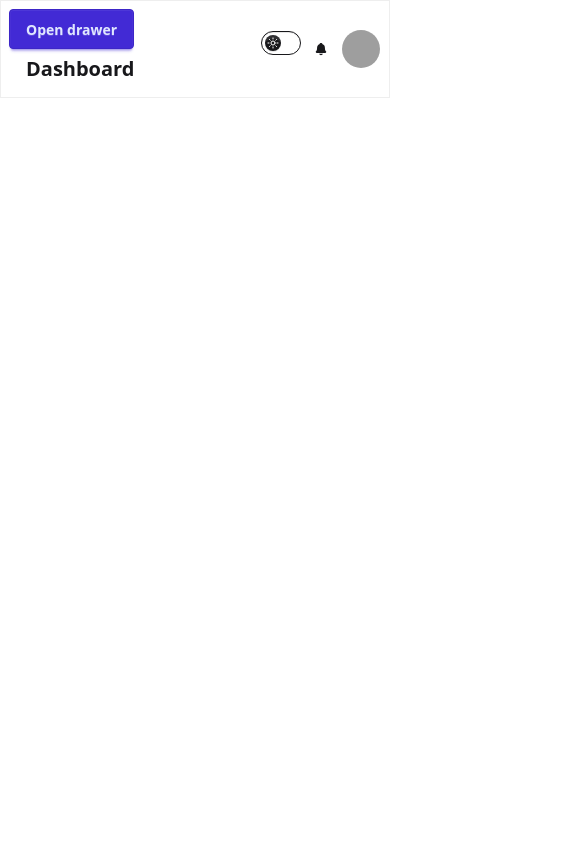
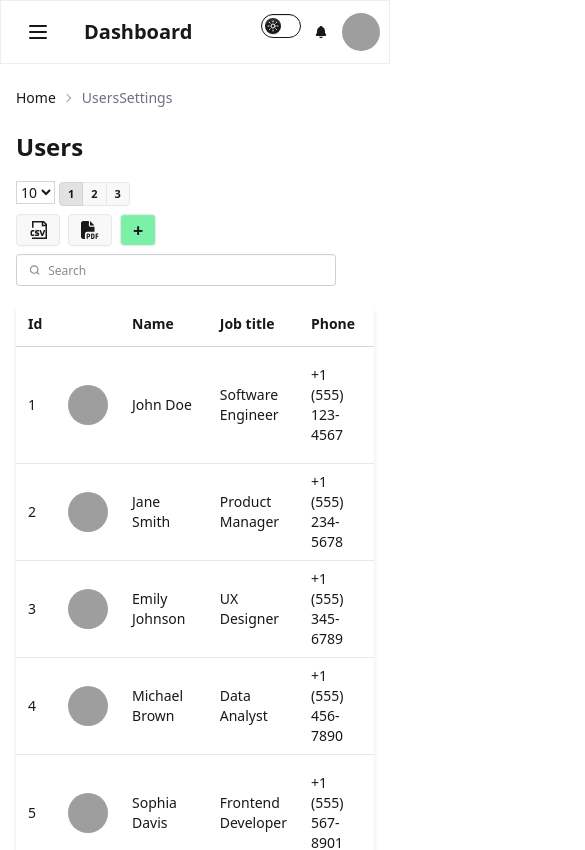
Before and after one commit to Ukasha-hub/reuseable-dashboard, a React (Vite) app: page /usersSettings in a window 390 px wide. Shown: the top 850 px of the page, 585 px wide, since content can reach past the window. Built offline with nearby package versions, Linux system fonts and the light colour scheme; grey boxes are pictures that could not be loaded.

Commit message:
some changes done

```diff
--- a/src/Components/Breadcrumb.jsx
+++ b/src/Components/Breadcrumb.jsx
@@ -1,28 +1,34 @@
+import React from 'react';
+import { useLocation, Link } from 'react-router-dom';
 
-import React from 'react'
-import { Link } from 'react-router-dom';
+const Breadcrumbs = () => {
+  const location = useLocation();
+  const pathnames = location.pathname.split('/').filter(Boolean);
 
-const Breadcrumb = ({location, pathnames}) => {
   return (
-    <div>
     <div className="text-sm breadcrumbs mb-4">
       <ul>
         <li><Link to="/">Home</Link></li>
         {pathnames.map((value, index) => {
           const to = `/${pathnames.slice(0, index + 1).join('/')}`;
           const isLast = index === pathnames.length - 1;
+
+          // Check if current segment is "edit" and followed by an ID
+          const isEditWithID = value.toLowerCase() === 'edit' && pathnames[index + 1];
+
           return (
             <li key={to}>
-
+              {isLast || isEditWithID ? (
                 <span className="text-gray-500 capitalize">{value}</span>
-
+              ) : (
+                <Link to={to} className="capitalize">{value}</Link>
+              )}
             </li>
           );
         })}
       </ul>
     </div>
-    </div>
-  )
-}
+  );
+};
 
-export default Breadcrumb
+export default Breadcrumbs;
--- /dev/null
+++ b/src/Components/Footer.jsx
@@ -0,0 +1,18 @@
+import React from 'react'
+import logo from '../assets/sysnova broadcast logo.png';
+
+const Footer = () => {
+  return (
+    <div>
+        <footer className="footer sm:footer-horizontal bg-gray-100 opacity-90 text-gray-800 justify-center p-4">
+
+
+            <div className='flex flex-row'><span>Developed by:</span> <img src={logo} alt="" className='h-7 w-30'/></div>
+
+
+    </footer>
+    </div>
+  )
+}
+
+export default Footer
--- a/src/Components/Sidebar.jsx
+++ b/src/Components/Sidebar.jsx
@@ -5,6 +5,11 @@ import Homepage from '../Pages/Homepage';
 import UserProfile from '../Pages/UserProfile';
 import UserSettings from '../Pages/UserSettings';
 import AddUserForm from '../Pages/AddUserForm';
+import Footer from './Footer';
+
+import { FaHome } from "react-icons/fa";
+import { IoMdSettings } from "react-icons/io";
+import { GrUserSettings } from "react-icons/gr";
 
 
 const Sidebar = () => {
@@ -19,10 +24,13 @@ const Sidebar = () => {
         <Routes>
         <Route path="/" element={<Homepage />} />
         <Route path="/userprofile" element={<UserProfile />} />
-        <Route path="/settings/users" element={<UserSettings />} />
-        <Route path="/settings/users/form" element={<AddUserForm />} />
-        <Route path="/settings/users/form/:id" element={<AddUserForm />} />
+        <Route path="/usersSettings" element={<UserSettings />} />
+        <Route path="/usersSettings/add" element={<AddUserForm />} />
+        <Route path="/usersSettings/edit/:id" element={<AddUserForm />} />
+
         </Routes>
+
+        <Footer></Footer>
 
 
       </div>
@@ -53,15 +61,15 @@ const Sidebar = () => {
                 <kbd className="kbd kbd-sm">K</kbd>
                 </label>
             </li>
-            <li><Link to="/">Home</Link></li>
+            <li><Link to="/"><FaHome />Home</Link></li>
 
 
           {/* Settings Dropdown */}
           <li>
             <details>
-              <summary>Settings</summary>
+              <summary><IoMdSettings /> Settings</summary>
               <ul className="pl-4">
-                <li><Link to="/settings/users" >User Settings</Link></li>
+                <li><Link to="/usersSettings" ><GrUserSettings /> User Settings</Link></li>
               </ul>
             </details>
           </li>
--- a/src/Components/Topbar.jsx
+++ b/src/Components/Topbar.jsx
@@ -5,11 +5,19 @@ import NotificationButton from "./NotificationButton"
 const Topbar = () => {
 
   return (
-    <div>
-        <div className="navbar bg-base-100 border border-base-300    lg:px-5 md:px-4 ">
+    <div className=" sticky top-0 z-60 ">
+        <div className="navbar bg-base-100 border border-base-300   lg:px-5 md:px-4 ">
             <div className="flex-1">
-            <label htmlFor="my-drawer" className="btn btn-primary drawer-button lg:hidden ">
-                    Open drawer
+            <label htmlFor="my-drawer" className="btn btn-ghost drawer-button lg:hidden">
+                <svg
+                    xmlns="http://www.w3.org/2000/svg"
+                    className="h-6 w-6"
+                    fill="none"
+                    viewBox="0 0 24 24"
+                    stroke="currentColor"
+                >
+                    <path strokeLinecap="round" strokeLinejoin="round" strokeWidth={2} d="M4 6h16M4 12h16M4 18h16" />
+                </svg>
             </label>
                 <a className="btn btn-ghost text-xl">Dashboard</a>
 
--- a/src/Pages/AddUserForm.jsx
+++ b/src/Pages/AddUserForm.jsx
@@ -1,10 +1,13 @@
 import React, { useState, useEffect } from 'react';
-import { useNavigate, useParams } from 'react-router-dom';
+import { useLocation, useNavigate, useParams } from 'react-router-dom';
+import Breadcrumb from '../Components/Breadcrumb';
 
 const AddUserForm = () => {
   const { id } = useParams(); // get user id from URL
   console.log("Editing user ID:", id);
   const navigate = useNavigate();
+  const location = useLocation();
+  const pathnames = location.pathname.split('/').filter(Boolean);
   const [formData, setFormData] = useState({
     name: '',
     jobTitle: '',
@@ -59,11 +62,21 @@ const AddUserForm = () => {
       localStorage.setItem('users', JSON.stringify(stored));
     }
 
-    navigate('/settings/users');
+    navigate('/usersSettings');
   };
   return (
     <div>
+
         <section className="p-6 bg-base-300 dark:text-gray-900">
+        <div className="flex justify-between items-center mb-4">
+            <Breadcrumb location={location} pathnames={pathnames} />
+            <button
+              className="btn btn-sm btn-outline"
+              onClick={() => navigate(-1)} // go back to previous page
+            >
+              Back
+            </button>
+          </div>
             <form noValidate="" action="" onSubmit={handleSubmit} className="container flex flex-col mx-auto space-y-12">
                 <fieldset className=" gap-6 p-6 rounded-md shadow-sm bg-base-100">
                     <div className="space-y-2 col-span-full lg:col-span-1 pb-5">
--- a/src/Pages/UserSettings.jsx
+++ b/src/Pages/UserSettings.jsx
@@ -10,7 +10,7 @@ import { downloadCSV, downloadPDF } from '../Utils/DownloadUtils';
 
 
 
-const USERS_PER_PAGE = 10;
+
 
 const UserSettings = () => {
   const [currentPage, setCurrentPage] = useState(1);
@@ -18,7 +18,7 @@ const UserSettings = () => {
 
   const [searchTerm, setSearchTerm] = useState('');
 
-
+  const [usersPerPage, setUsersPerPage] = useState(10);
   const [userList, setUserList] = useState(() => {
     const stored = localStorage.getItem('users');
     if (stored) {
@@ -48,7 +48,7 @@ const UserSettings = () => {
   const location = useLocation();
   const pathnames = location.pathname.split('/').filter(Boolean);
 
-  const totalPages = Math.ceil(filteredUsers.length / USERS_PER_PAGE);
+  const totalPages = Math.ceil(filteredUsers.length / usersPerPage);
 
 
 
@@ -63,8 +63,8 @@ const UserSettings = () => {
     return 0;
   });
 
-  const startIndex = (currentPage - 1) * USERS_PER_PAGE;
-  const paginatedUsers = sortedUsers.slice(startIndex, startIndex + USERS_PER_PAGE);
+  const startIndex = (currentPage - 1) * usersPerPage;
+  const paginatedUsers = sortedUsers.slice(startIndex, startIndex + usersPerPage);
 
   const changePage = (pageNumber) => {
     setCurrentPage(pageNumber);
@@ -102,16 +102,32 @@ const UserSettings = () => {
 
 
   return (
-    <div className="container p-2 mx-auto sm:p-4 dark:text-gray-800">
+    <div className="container  mx-auto p-4 dark:text-gray-800">
       <div><Breadcrumb location={location} pathnames={pathnames}></Breadcrumb></div>
-      <div className='flex flex-row justify-between'>
+      <div className='flex lg:flex-row flex-col mb-2  justify-between'>
 
             <div><h2 className="mb-4 text-2xl font-semibold leading-tight">Users</h2></div>
 
 
+        <div className='flex flex-row  gap-1'>
+            <div className="flex items-center  gap-2">
 
+                      <select
+                        className="select-md border border-gray-300  "
+                        value={usersPerPage}
+                        onChange={(e) => {
+                          setUsersPerPage(Number(e.target.value));
+                          setCurrentPage(1); // reset to first page on change
+                        }}
+                      >
+                        <option value={5}>5</option>
+                        <option value={10}>10</option>
+                        <option value={20}>20</option>
+                        <option value={50}>50</option>
+                      </select>
+              </div>
 
-        <div className="join flex justify-center mt-4">
+            <div className="join flex justify-center mt-1 lg:mt-3">
               {generatePagination().map((page, idx) => (
                 <button
                   key={idx}
@@ -123,8 +139,22 @@ const UserSettings = () => {
               ))}
             </div>
         </div>
-       <div className='flex flex-row justify-between'>
-                  <label className="input lg:text-base-content text-white">
+
+
+
+
+
+      </div>
+       <div className='flex lg:flex-row flex-col gap-2 justify-between'>
+
+              <div className='flex gap-2'>
+                        <div className="tooltip lg:z-50" data-tip="Download CSV"> <button className='btn btn-sm' onClick={() => downloadCSV(userList)}><GrDocumentCsv className='text-lg'/></button></div>
+                         <div className="tooltip lg:z-50" data-tip="Download PDF"> <button className='btn btn-sm' onClick={() => downloadPDF(userList)}><FaFilePdf className='text-lg'/></button></div>
+
+                      <Link to="/usersSettings/add" ><div className="tooltip lg:z-50" data-tip="Add new User"><button className='btn btn-sm  bg-green-300 text-lg'>+</button></div></Link>
+              </div>
+
+                  <label className="input input-sm text-base-content ">
                             <svg className="h-[1em] opacity-50" xmlns="http://www.w3.org/2000/svg" viewBox="0 0 24 24">
                                 <g
                                 strokeLinejoin="round"
@@ -146,18 +176,16 @@ const UserSettings = () => {
                             />
 
                 </label>
-          <div className='flex gap-2'>
-            <button className='btn' onClick={() => downloadCSV(userList)}><GrDocumentCsv className='text-3xl'/></button>
-            <button className='btn' onClick={() => downloadPDF(userList)}><FaFilePdf className='text-3xl'/></button>
-          <Link to="/settings/users/form" ><button className='btn  bg-green-300 '>+</button></Link>
-          </div>
+
+
+
        </div>
 
 
 
 
-      <div className=" overflow-x-auto block">
-        <table className="w-full p-6 text-xs text-left whitespace-nowrap min-w-max">
+      <div className=" w-full overflow-x-auto rounded-lg shadow-md mt-4">
+        <table className="min-w-full table-auto text-sm text-left">
           <colgroup>
             <col className="w-5" />
             <col />
@@ -184,7 +212,7 @@ const UserSettings = () => {
               <tr key={startIndex + index} className="border-b border-gray-200 dark:border-gray-300">
                 <td className="px-3 py-2">{startIndex + index + 1}</td>
                 <td className="px-3 py-2">
-                  <img src={user.image} className="w-10 h-10 rounded-3xl" alt={user.name} />
+                  <img src={user.image} className="w-10 h-10 min-w-[2.5rem] min-h-[2.5rem] rounded-full object-cover" alt={user.name} />
                 </td>
                 <td className="px-3 py-2">{user.name}</td>
                 <td className="px-3 py-2">{user.jobTitle}</td>
@@ -193,14 +221,19 @@ const UserSettings = () => {
                 <td className="px-3 py-2">{user.address}</td>
                 <td className="px-3 py-2">
                 <div className="dropdown dropdown-end z-50">
+                   <div className="tooltip z-50" data-tip="Action:Edit or Delete">
+
                       <button tabIndex={0} className="btn btn-sm rounded-full">
                         <svg viewBox="0 0 24 24" className="w-4 h-4 fill-current">
                             <path d="M12 6a2 2 0 110-4 2 2 0 010 4zm0 8a2 2 0 110-4 2 2 0 010 4zm-2 6a2 2 0 104 0 2 2 0 00-4 0z"></path>
                         </svg>
                         </button>
+
+                   </div>
+
                     <ul tabIndex={0} className="dropdown-content menu z-[50] p-2 shadow bg-base-100 rounded-box w-52">
                       {console.log(user.id)}
-                    <li><Link to={`/settings/users/form/${user.id}`}>
+                    <li><Link to={`/usersSettings/edit/${user.id}`}>
                       Edit
                     </Link></li>
                     <li><a>Delete</a></li>
```
Also changed, not shown: src/Components/Table.jsx (+4 -4 lines), src/assets/sysnova broadcast logo.png (added). Lines whose indentation alone changed are shown as unchanged.
